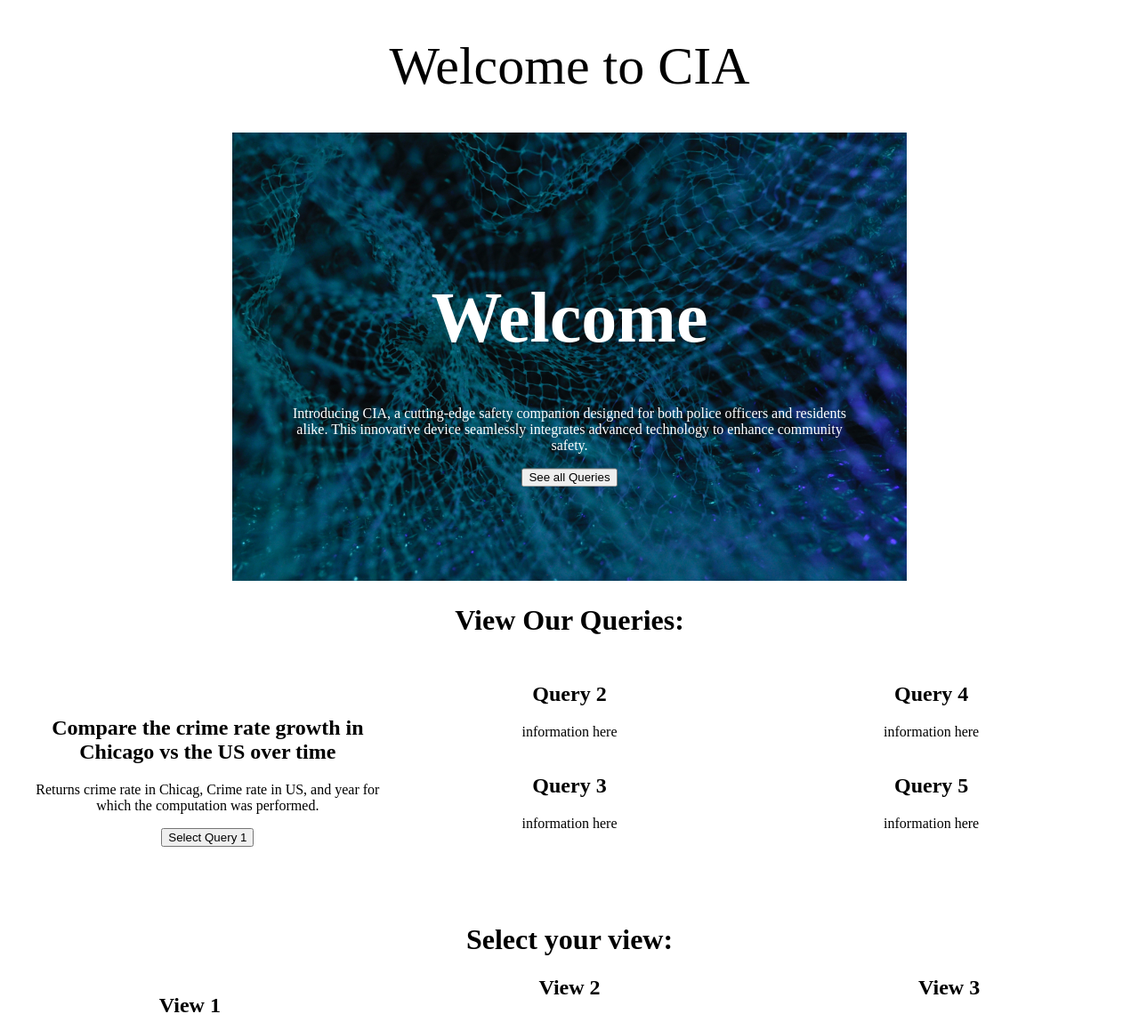
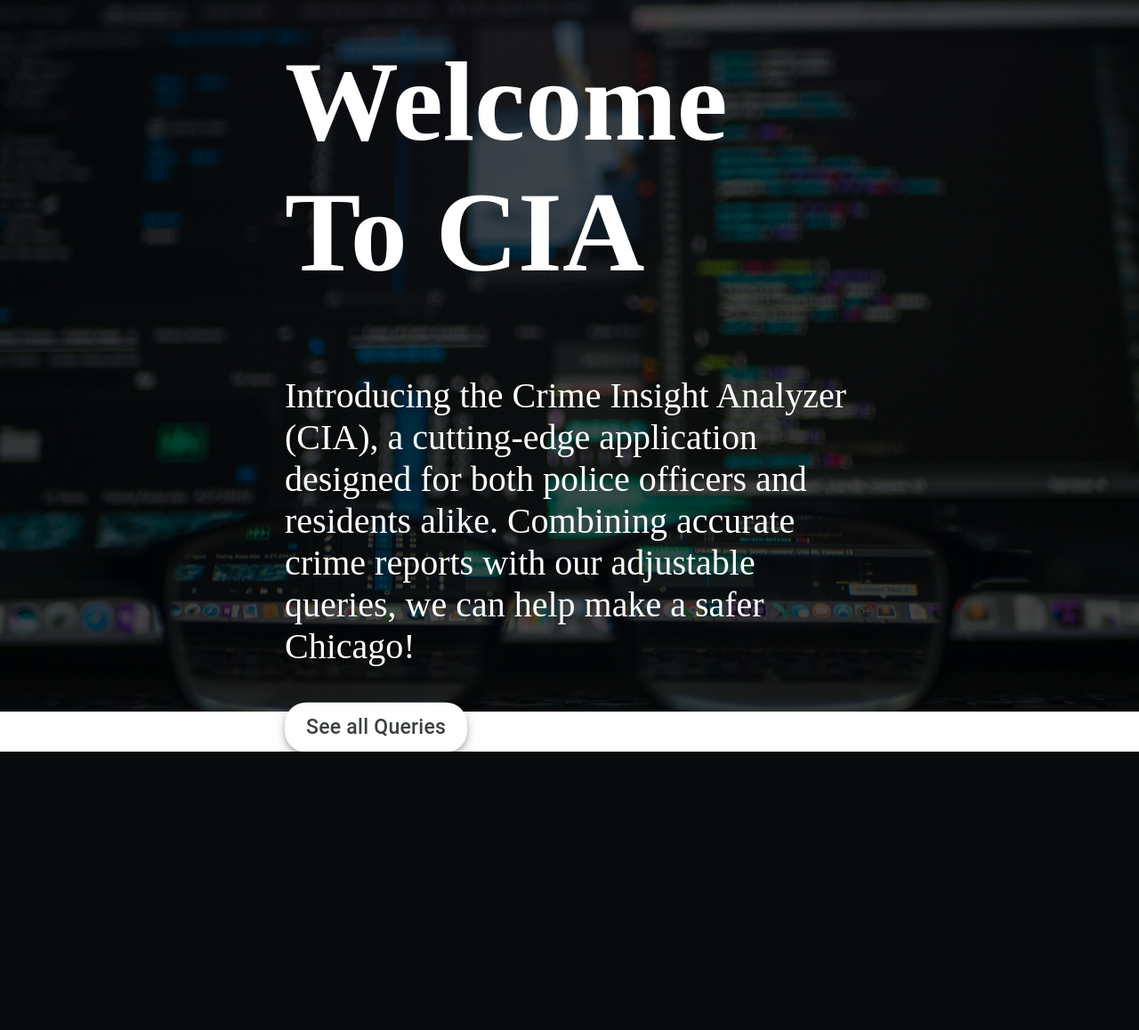
Before and after one commit to LemonadeCodeGirl/flaskTest, a Flask app: page / in a window 1280 px wide. Shown: the whole page at 89% size. After the commit the page ends 845 px from the top, so only its background shows below. Run offline with Flask 3, Linux system fonts and the light colour scheme; some libraries are stand-ins or nearby versions.

Commit message:
CSS and style changes

```diff
--- /dev/null
+++ b/core/static/css/homeStyles.css
@@ -0,0 +1,64 @@
+body {
+    margin: 0;
+    overflow: hidden;
+}
+
+.heading img {
+    width: 100%;
+    height: 100%;
+    object-fit: cover;
+    position: absolute;
+    top: 0;
+    left: 0;
+}
+
+.centered {
+    position: absolute;
+    top: 50%;
+    left: 50%;
+    transform: translate(-50%, -50%);
+    color: white;
+}
+
+.center #button{
+    display: block;
+    color: white;
+    box-shadow: 0 8px 16px 0 rgba(0,0,0,0.2), 0 6px 20px 0 rgba(0,0,0,0.19);
+}
+
+.centered #centerText{
+    font-size: 8rem;
+}
+
+.centered #centeredParagraph{
+    font-size: 2.5rem;
+}
+
+.centered button{
+  align-items: center;
+  appearance: none;
+  background-color: #fff;
+  border-radius: 24px;
+  border-style: none;
+  box-shadow: rgba(0, 0, 0, .2) 0 3px 5px -1px,rgba(0, 0, 0, .14) 0 6px 10px 0,rgba(0, 0, 0, .12) 0 1px 18px 0;
+  box-sizing: border-box;
+  color: #3c4043;
+  cursor: pointer;
+  display: inline-flex;
+  fill: currentcolor;
+  font-family: "Google Sans",Roboto,Arial,sans-serif;
+  font-size: 23px;
+  font-weight: 500;
+  height: 56px;
+  justify-content: center;
+  letter-spacing: .25px;
+  line-height: normal;
+  max-width: 100%;
+  overflow: visible;
+  padding: 2px 24px;
+}
+
+.button-17:hover {
+  background: #F6F9FE;
+  color: #174ea6;
+}
--- a/core/styles.css
+++ b/core/styles.css
@@ -1,5 +1,6 @@
 body {
     text-align: center;
+    background-image: url("{{ url_for('static', filename='css/main.css') }}");
 }
 
 .title{
--- a/core/templates/index.html
+++ b/core/templates/index.html
@@ -2,20 +2,20 @@
 <html>
 <head>
     <title>CIA Home Page</title>
-    <link rel="stylesheet" href="{{ url_for('static', filename='css/main.css') }}">
+    <link rel="stylesheet" href="{{ url_for('static', filename='css/homeStyles.css') }}">
 
 
 </head>
 
 <body>
-    <h1 class="title"> Welcome to CIA</h1>
+    <!-- <h1 class="title"> Welcome to CIA</h1> -->
 
     <div class="heading">
         <img src="{{ url_for('static', filename='/images/homePageImage.jpg') }}" width="60%" height="40%">
 
         <div class="centered">
-            <h1 id="centerText">Welcome</h1>
-            <p>Introducing CIA, a cutting-edge safety companion designed for both police officers and residents alike. This innovative device seamlessly integrates advanced technology to enhance community safety.</p>
+            <h1 id="centerText">Welcome To CIA</h1>
+            <p id="centeredParagraph">Introducing the Crime Insight Analyzer (CIA), a cutting-edge application designed for both police officers and residents alike. Combining accurate crime reports with our adjustable queries, we can help make a safer Chicago!</p>
             <a href="querySelector">
                 <button class="center" id="button">See all Queries</button>
             </a>
@@ -23,122 +23,6 @@
 
     </div>
 
-
-    <div>
-        <h1>View Our Queries: </h1>
-
-        <div id="allQueries">
-            <div>
-                <img src="">
-                <h2>Compare the crime rate growth in Chicago vs the US over time</h2>
-                <p>Returns crime rate in Chicag, Crime rate in US, and year for which the computation was performed. </p>
-                <a href="query/query1">
-                    <button>Select Query 1</button>
-                </a>
-            </div>
-
-            <div>
-                <img src="">
-                <h2>Query 2</h2>
-                <p>information here</p>
-            </div>
-
-            <div>
-                <img src="">
-                <h2>Query 3</h2>
-                <p>information here</p>
-            </div>
-
-            <div>
-                <img src="">
-                <h2>Query 4</h2>
-                <p>information here</p>
-            </div>
-
-            <div>
-                <img src="">
-                <h2>Query 5</h2>
-                <p>information here</p>
-            </div>
-        </div>
-    </div>
-
-    <div>
-        <h1>Select your view: </h1>
-
-        <div class="views">
-            <h2>View 1</h2>
-            <h2>View 2</h2>
-            <h2>View 3</h2>
-        </div>
-    </div>
-
 </body>
 
-<!--
-<body class="text-green-600">
-    <h1 class="title">Welcome to CIA</h1>
-
-    <div id="headerContent">
-        <img src="{{ url_for('static', filename='/images/homePageImage.jpg') }}" width="70%">
-
-        <div id="headerText">
-            <h2>{{headline}}</h2>
-            <p>small text goes here</p>
-            <a href="querySelector">
-                <button onclick="onClick()"> Go To Query Selector </button>
-            </a> <!-- Add arrow to the right
-        </div>
-    </div>
-
-    <div id="aboutContent">
-        <h1 id="aboutHeading">About</h1>
-        <p>text here</p>
-    </div>
-
-    <div id="allQueries">
-
-        <div>
-            <img src="">
-            <h3>Query 1: Compare the crime rate growth in Chicago vs the US over time</h3>
-            <p>Returns crime rate in Chicag, Crime rate in US, and year for which the computation was performed. </p>
-
-        </div>
-
-        <div>
-            <img src="">
-            <h3>Query 2</h3>
-            <p>information here</p>
-        </div>
-
-        <div>
-            <img src="">
-            <h3>Query 3</h3>
-            <p>information here</p>
-        </div>
-
-        <div>
-            <img src="">
-            <h3>Query 4</h3>
-            <p>information here</p>
-        </div>
-
-        <div>
-            <img src="">
-            <h3>Query 5</h3>
-            <p>information here</p>
-        </div>
-
-        <div>
-            <img src="">
-            <h3>Query 6</h3>
-            <p>information here</p>
-        </div>
-    </div>
-
-    <a href="querySelector">
-        <button>See all queries</button>
-    </a>
-
-</body> -->
 </html>
--- a/core/templates/query/query1.html
+++ b/core/templates/query/query1.html
@@ -5,10 +5,13 @@
 <head>
     <title>Query 1: Chicago Cirme vs the US over time</title>
 
-    <link rel="stylesheet" href="{{ url_for('static', filename='css/main.css') }}">
+    <link rel="stylesheet" href="{{ url_for('static', filename='css/query.css') }}">
 </head>
 <script src="https://cdnjs.cloudflare.com/ajax/libs/node/16.13.2/node.min.js"></script>
 <body>
+    <div>
+        <img src="{{ url_for('static', filename='/images/homePageImage.jpg') }}" width="60%" height="40%">
+    </div>
 
     <h1>Compare the crime rate growth in Chicago vs the US over time (for different crime categories)</h1>
 
```
Also changed, not shown: core/static/css/query.css (added, +30 -0 lines), core/static/css/queryPage.css (added, +60 -0 lines), core/templates/querySelector.html (+18 -18 lines), core/static/images/homePageImage.jpg, core/static/images/tempImage.jpg (added), 1 other file.
